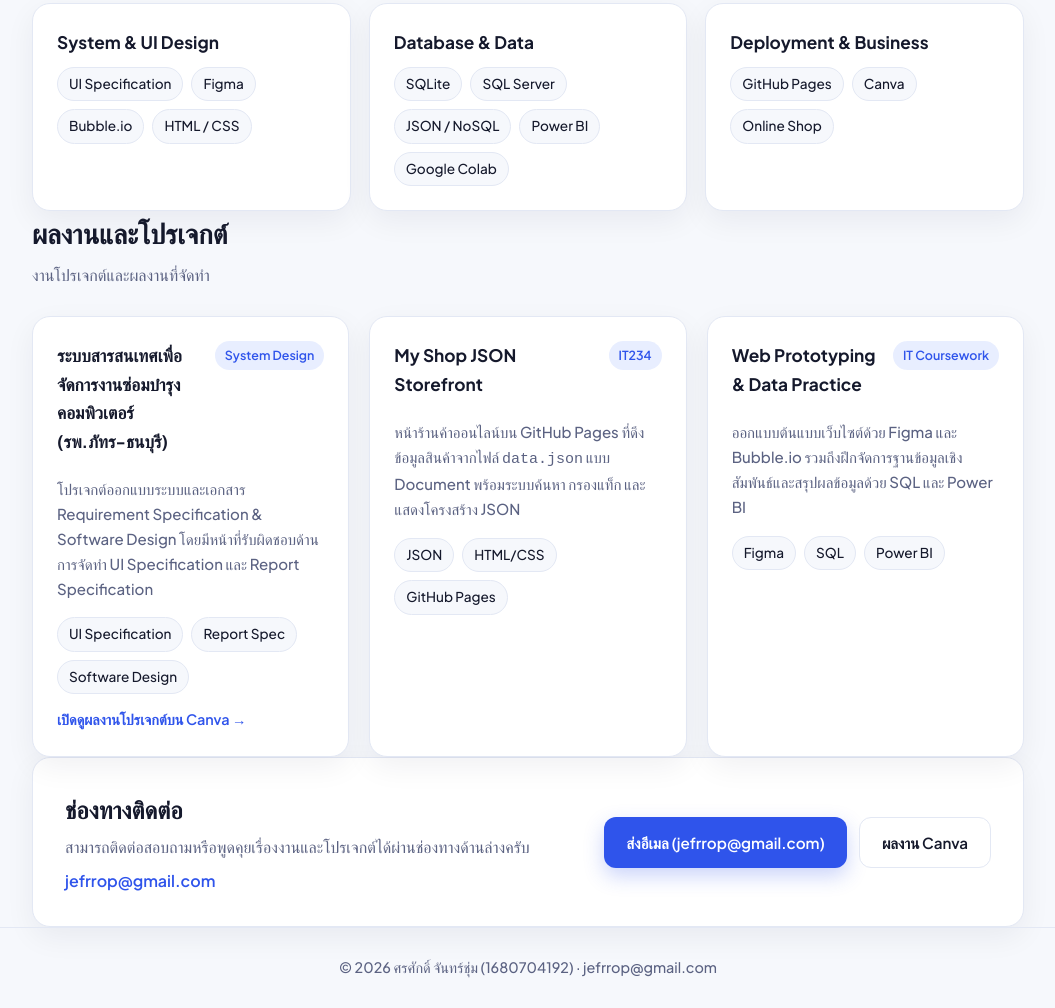
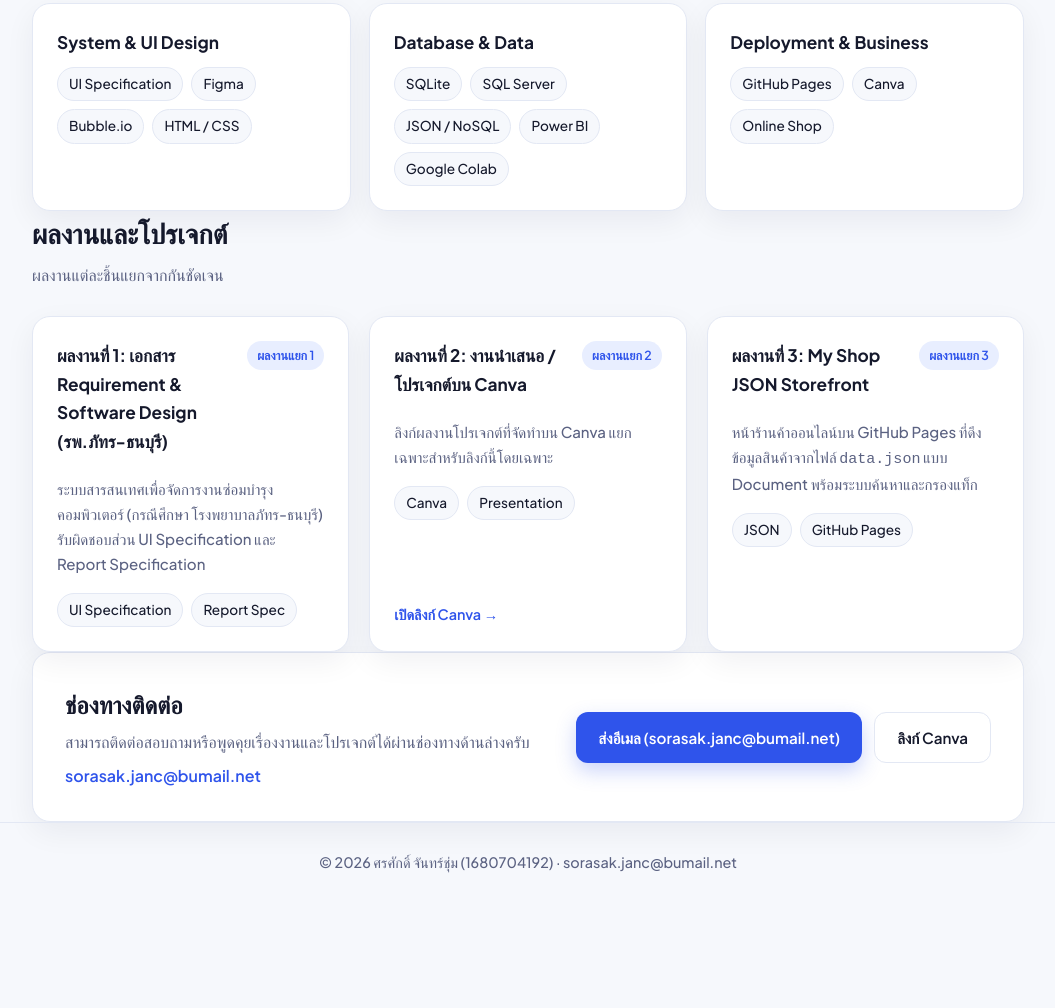
Before and after one commit to sorasak-cc/Portfolio-sorasak-cc.github.io, a plain HTML site: page index.html in a window 1280 px wide. Shown: the part 630-1638 px from the top of the page, without its empty margins (112-1167 px from the left). After the commit the page ends 1533 px from the top, so only its background shows below. Drawn offline with Linux system fonts and the light colour scheme; a web font is replaced by a local one.

Commit message:
Update index.html

```diff
--- a/index.html
+++ b/index.html
@@ -386,7 +386,7 @@
         <div class="role">รหัสนักศึกษา: 1680704192</div>
         <ul class="stat-list">
           <li><strong>สาขา:</strong> เทคโนโลยีสารสนเทศ</li>
-          <li><strong>อีเมล:</strong> jefrrop@gmail.com</li>
+          <li><strong>อีเมล:</strong> sorasak.janc@bumail.net</li>
           <li><strong>สิ่งที่สนใจ:</strong> UI Design, Database, Web &amp; Commerce</li>
         </ul>
       </aside>
@@ -437,42 +437,21 @@
     <section class="container" id="projects">
       <div class="section-head">
         <h2>ผลงานและโปรเจกต์</h2>
-        <p>งานโปรเจกต์และผลงานที่จัดทำ</p>
+        <p>ผลงานแต่ละชิ้นแยกจากกันชัดเจน</p>
       </div>
       <div class="projects-grid">
         <article class="card">
           <div>
             <div class="project-top">
-              <h3>ระบบสารสนเทศเพื่อจัดการงานซ่อมบำรุงคอมพิวเตอร์ (รพ.ภัทร-ธนบุรี)</h3>
-              <span class="pill">System Design</span>
+              <h3>ผลงานที่ 1: เอกสาร Requirement &amp; Software Design (รพ.ภัทร-ธนบุรี)</h3>
+              <span class="pill">ผลงานแยก 1</span>
             </div>
             <p>
-              โปรเจกต์ออกแบบระบบและเอกสาร Requirement Specification &amp; Software Design โดยมีหน้าที่รับผิดชอบด้านการจัดทำ UI Specification และ Report Specification
+              ระบบสารสนเทศเพื่อจัดการงานซ่อมบำรุงคอมพิวเตอร์ (กรณีศึกษา โรงพยาบาลภัทร-ธนบุรี) รับผิดชอบส่วน UI Specification และ Report Specification
             </p>
             <div class="tags">
               <span class="tag">UI Specification</span>
               <span class="tag">Report Spec</span>
-              <span class="tag">Software Design</span>
-            </div>
-          </div>
-          <a href="https://canva.link/qx9o5fnsauv89p5" target="_blank" rel="noopener noreferrer" class="project-link">
-            เปิดดูผลงานโปรเจกต์บน Canva →
-          </a>
-        </article>
-
-        <article class="card">
-          <div>
-            <div class="project-top">
-              <h3>My Shop JSON Storefront</h3>
-              <span class="pill">IT234</span>
-            </div>
-            <p>
-              หน้าร้านค้าออนไลน์บน GitHub Pages ที่ดึงข้อมูลสินค้าจากไฟล์ <code>data.json</code> แบบ Document พร้อมระบบค้นหา กรองแท็ก และแสดงโครงสร้าง JSON
-            </p>
-            <div class="tags">
-              <span class="tag">JSON</span>
-              <span class="tag">HTML/CSS</span>
-              <span class="tag">GitHub Pages</span>
             </div>
           </div>
         </article>
@@ -480,16 +459,34 @@
         <article class="card">
           <div>
             <div class="project-top">
-              <h3>Web Prototyping &amp; Data Practice</h3>
-              <span class="pill">IT Coursework</span>
+              <h3>ผลงานที่ 2: งานนำเสนอ / โปรเจกต์บน Canva</h3>
+              <span class="pill">ผลงานแยก 2</span>
             </div>
             <p>
-              ออกแบบต้นแบบเว็บไซต์ด้วย Figma และ Bubble.io รวมถึงฝึกจัดการฐานข้อมูลเชิงสัมพันธ์และสรุปผลข้อมูลด้วย SQL และ Power BI
+              ลิงก์ผลงานโปรเจกต์ที่จัดทำบน Canva แยกเฉพาะสำหรับลิงก์นี้โดยเฉพาะ
             </p>
             <div class="tags">
-              <span class="tag">Figma</span>
-              <span class="tag">SQL</span>
-              <span class="tag">Power BI</span>
+              <span class="tag">Canva</span>
+              <span class="tag">Presentation</span>
+            </div>
+          </div>
+          <a href="https://canva.link/qx9o5fnsauv89p5" target="_blank" rel="noopener noreferrer" class="project-link">
+            เปิดลิงก์ Canva →
+          </a>
+        </article>
+
+        <article class="card">
+          <div>
+            <div class="project-top">
+              <h3>ผลงานที่ 3: My Shop JSON Storefront</h3>
+              <span class="pill">ผลงานแยก 3</span>
+            </div>
+            <p>
+              หน้าร้านค้าออนไลน์บน GitHub Pages ที่ดึงข้อมูลสินค้าจากไฟล์ <code>data.json</code> แบบ Document พร้อมระบบค้นหาและกรองแท็ก
+            </p>
+            <div class="tags">
+              <span class="tag">JSON</span>
+              <span class="tag">GitHub Pages</span>
             </div>
           </div>
         </article>
@@ -501,11 +498,11 @@
         <div>
           <h2>ช่องทางติดต่อ</h2>
           <p>สามารถติดต่อสอบถามหรือพูดคุยเรื่องงานและโปรเจกต์ได้ผ่านช่องทางด้านล่างครับ</p>
-          <a href="mailto:jefrrop@gmail.com" class="contact-email">jefrrop@gmail.com</a>
+          <a href="mailto:sorasak.janc@bumail.net" class="contact-email">sorasak.janc@bumail.net</a>
         </div>
         <div class="actions">
-          <a href="mailto:jefrrop@gmail.com" class="btn btn-primary">ส่งอีเมล (jefrrop@gmail.com)</a>
-          <a href="https://canva.link/qx9o5fnsauv89p5" target="_blank" rel="noopener noreferrer" class="btn btn-secondary">ผลงาน Canva</a>
+          <a href="mailto:sorasak.janc@bumail.net" class="btn btn-primary">ส่งอีเมล (sorasak.janc@bumail.net)</a>
+          <a href="https://canva.link/qx9o5fnsauv89p5" target="_blank" rel="noopener noreferrer" class="btn btn-secondary">ลิงก์ Canva</a>
         </div>
       </div>
     </section>
@@ -513,7 +510,7 @@
 
   <footer>
     <div class="container">
-      © 2026 ศรศักดิ์ จันทร์ชุ่ม (1680704192) · jefrrop@gmail.com
+      © 2026 ศรศักดิ์ จันทร์ชุ่ม (1680704192) · sorasak.janc@bumail.net
     </div>
   </footer>
 </body>
```
